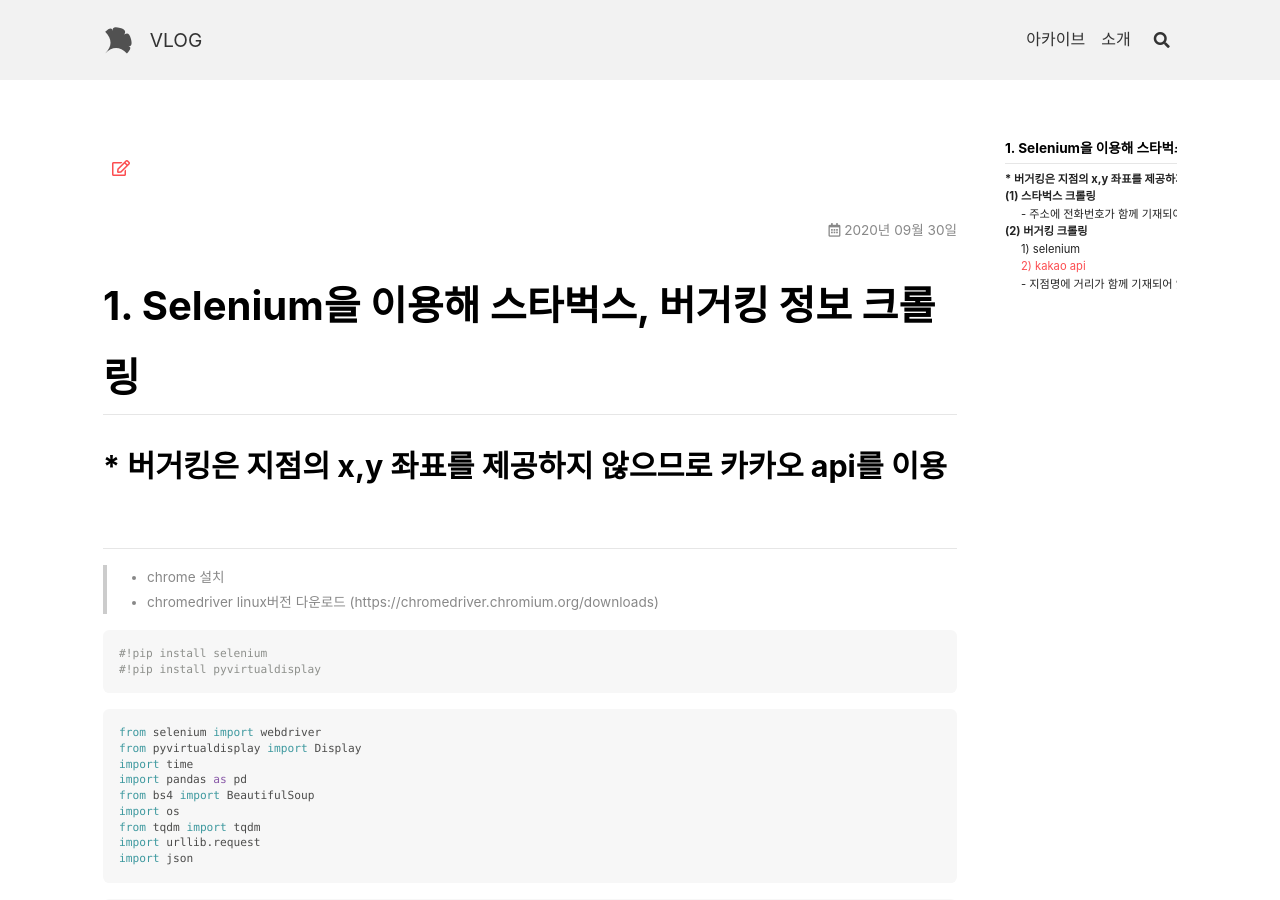
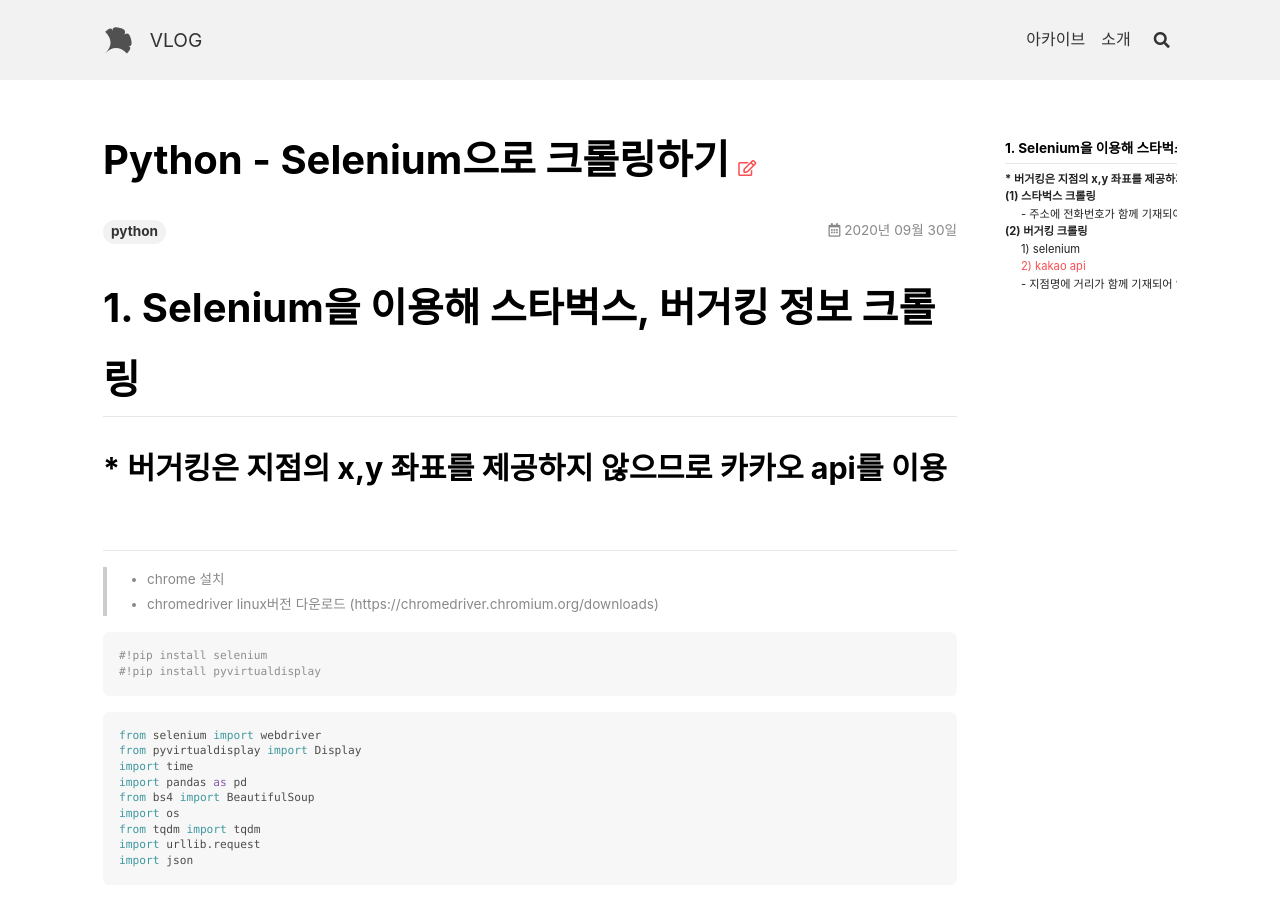
Before and after one commit to hyunjjin/hyunjjin.github.io, a Jekyll site: the page built from _posts/2020-09-30-selenium.md, in a window 1280 px wide and 900 px high. Built offline with Jekyll 4.4.1, drawn with Linux system fonts in a browser that asks for light colours; nearby versions of some CDN libraries.

Commit message:
Update 2020-09-30-selenium.md

```diff
--- a/_posts/2020-09-30-selenium.md
+++ b/_posts/2020-09-30-selenium.md
@@ -1,5 +1,5 @@
 ---
-title: [Python] Selenium으로 크롤링하기
+title: Python - Selenium으로 크롤링하기
 tags: python
 ---
 
```
